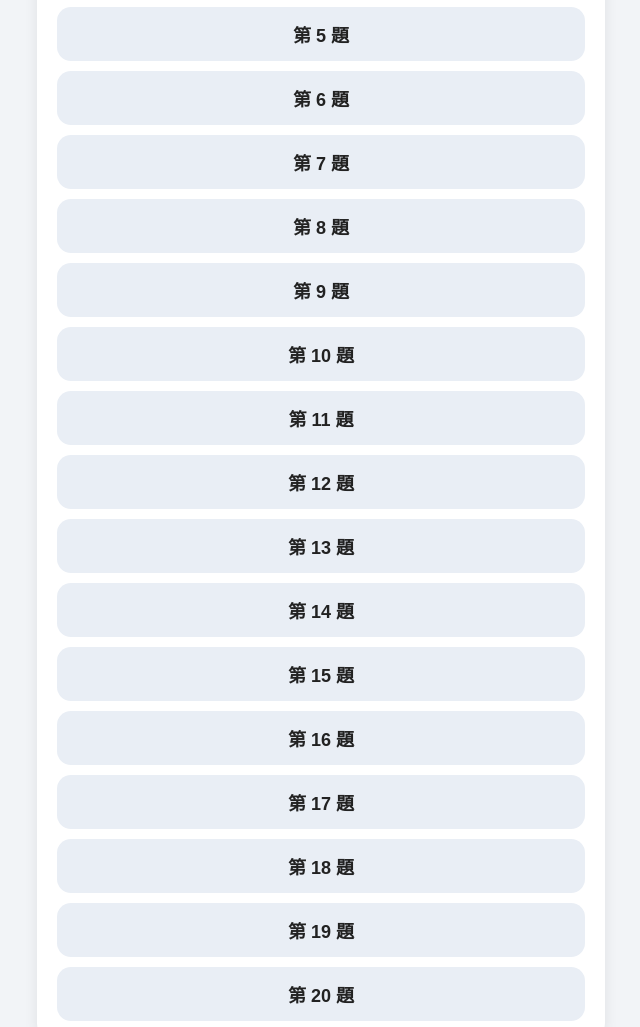
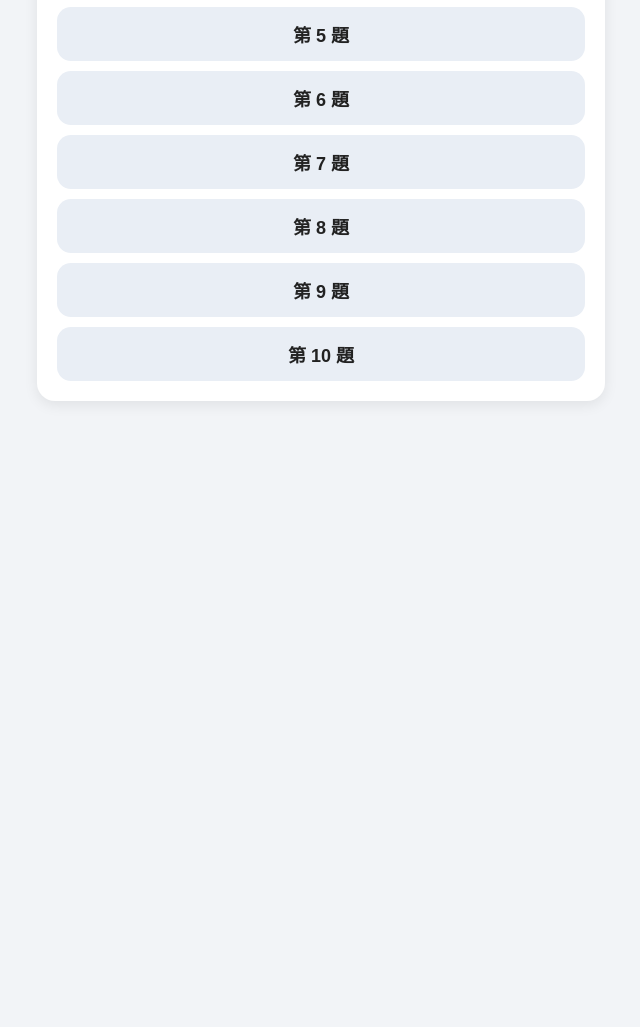
Before and after one commit to jeffery815/abc, a plain HTML site: page index.html in a window 1280 px wide. Shown: the part 543-1570 px from the top of the page, without its empty margins (319-959 px from the left). After the commit the page ends 1012 px from the top, so only its background shows below. Drawn offline with Linux system fonts and the light colour scheme.

Commit message:
Update index.html

```diff
--- a/index.html
+++ b/index.html
@@ -531,46 +531,46 @@ const questions = [
 
     {
         question:
-            "五〇機槍任務為何？",
+            "野戰要務為何？",
 
         answer:
-                "擔任對空防護射擊，其次是對輕裝甲車輛、野戰之工事與人員等射擊任務。"
+                "搜索、偵查、觀測、警戒、掩護、連絡。"
     },
 
 
     {
         question:
-            "QCB五〇機槍檢查閂鎖距離標準樣板規格為何？",
+            "敵情偵查之目的為何？",
 
         answer:
-            "GO：0.202 英吋。\nNOGO：0.204英吋。"
+            "在於查知敵軍弱點，尋求破敵機會。"
     },
 
 
     {
         question:
-            "QCB五〇機槍檢查發火時間樣板規格為何？",
+            "地形偵查之目的為何？",
 
         answer:
-            "FIRE：0.020英吋。\nNO FIRE：0.116英吋。"
+            "在明瞭地形特性，俾能能用其利而去其弊，發揮我戰力、限制敵戰力，以達殲敵之目的。"
     },
 
 
     {
         question:
-            "五〇機槍有效射程為何？",
+            "搜索之區分為何？",
 
         answer:
-            "1.對地面：二〇〇〇公尺。\n2.對空中：一四〇〇公尺。"
+            "偵查搜索、戰鬥搜索。"
     },
 
 
     {
         question:
-            "五〇機槍最大射程？",
+            "搜索依任務區分為何？",
 
         answer:
-            "六八〇〇公尺。"
+            "（1）道路搜索。\n（2）區域搜索。（3）局地搜索。"
     },
 
 
@@ -610,76 +610,6 @@ const questions = [
 
     answer:
         "保護槍管、散熱及規正槍管。"
-},
-{
-    question:
-        "五〇機槍歸零射擊種頻為何？",
-
-    answer:
-        "1.縮小距離歸零\n2.實距離歸零\n3.野戰應急歸零"
-},
-{
-    question:
-        "五〇機槍影響射手瞄準之因素為何？",
-
-    answer:
-        "1.距離\n2.視力\n3.光度\n4.目標形狀\n5.射手注意力"
-},
-{
-    question:
-        "連主官裝備檢查暨妥善鑑定實施日期為何？",
-
-    answer:
-        "每月第四週週一、二、三實施。"
-},
-{
-    question:
-        "連主官裝備檢查暨妥善鑑定，鑑定結果有哪些？",
-
-    answer:
-        "妥善、不合格、停用。"
-},
-{
-    question:
-        "連主官裝備檢查檢查表內打「☆」之符號意義為何？",
-
-    answer:
-        "妥善鑑定項目。"
-},
-{
-    question:
-        "五〇重機槍安槍的目的為何？",
-
-    answer:
-        "為減少射彈散飛，增大命中精度。"
-},
-{
-    question:
-        "五〇機槍閂鎖距離定義為何？",
-
-    answer:
-        "當槍機推送子彈進膛，完成閉鎖後，槍機前端與槍管後端所產生之間隙。"
-},
-{
-    question:
-        "驗槍的目的為何？",
-
-    answer:
-        "防止發生危險並檢查機件是否完好。"
-},
-{
-    question:
-        "五〇機槍更換槍管之理由？",
-
-    answer:
-        "1.為避免槍管過熱形成熾發彈，產生危險。\n2.過熱槍管將造成閂鎖距離過大，導致彈殼斷裂或膛炸。\n3.為延長槍管壽命及保持射擊持續力。"
-},
-{
-    question:
-        "五〇機槍閂鎖距離檢查時機為何？",
-
-    answer:
-        "1.槍管與接套分解後，再行結合時。\n2.更換槍管接套或槍機時。"
 }
 ];
 
@@ -1416,8 +1346,8 @@ createQuestionList();
 <script>
 (() => {
   'use strict';
-  const title = '國軍教戰總則第十條';
-  const answer = '政治作戰國民革命戰爭，以武力為中心之思想總體戰；而政治作戰乃以思想為主導，以組織為骨幹，團結官兵，壯大自己，瓦解敵人。我全體官兵必須堅定國家、責任、榮譽三大信念，嚴肅革命紀律，提高保防警覺，激勵高昂士氣，發揚革命精神，堅定戰鬥意志並靈活運用政治作戰諸戰法，以確保軍事任務之達成。';
+  const title = '國軍教戰總則第十一條';
+  const answer = '機動作戰作戰以殲滅敵人有生力量為主旨，應以旺盛之企圖、靈活之指揮運用、迅速之兵力分合，臨機獨斷，創造決戰時空之戰力優勢，乘機捕殲滅敵人。且作戰全程，掌握主動，以我之意志支配戰場，並講求指揮、運動、攻擊及戰力整備諸速度，以高度之機動作戰，壓倒殲滅敵人，期獲致決定性之勝利。';
   const home = document.getElementById('homePage');
   const quiz = document.getElementById('quizPage');
   const random = document.getElementById('randomButton');
```
